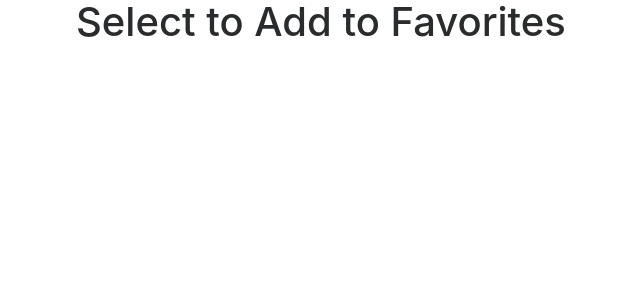
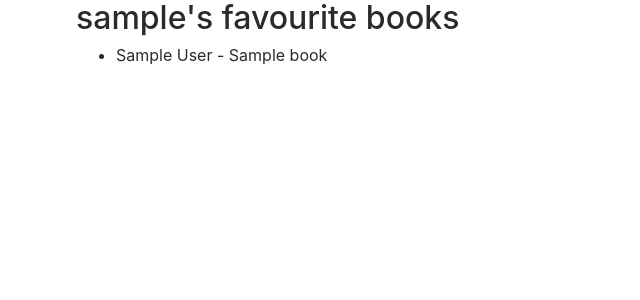
Before and after one commit to crashingbooth/flask-prosgreSQLTest, a Flask app: template templates/listFavorites.html in a window 1280 px wide. Shown: the top 300 px of the page, without its empty margins (9-649 px from the left). Run offline with Flask 2, Linux system fonts and the light colour scheme; the template is opened without the code that fills it: most values are stand-ins (such as "Sample title", 1, 10 or a date in 2020); some libraries are stand-ins or nearby versions.

Commit message:
added User

```diff
--- /dev/null
+++ b/User.py
@@ -0,0 +1,4 @@
+class User:
+	def __init__(self, username, user_id):
+		self.username = username
+		self.user_id = user_id
--- a/app.py
+++ b/app.py
@@ -6,6 +6,7 @@ from flask import Flask, session, render_template, request
 from flask_session import Session
 from sqlalchemy import create_engine
 from sqlalchemy.orm import scoped_session, sessionmaker
+from User import User
 
 
 app = Flask(__name__)
@@ -60,7 +61,7 @@ def submitRegistration():
 	db.execute("INSERT into users (username, password, salt) VALUES (:username, :password, :salt)",
 		{"username":username, "password":hashed, "salt":salt})
 	db.commit()
-	db.userSession = salt
+	db.userSession = User(username, salt)
 	msg = "logged in as " + username + "db.userSession" + db.userSession
 	return render_template("success.html", message=msg)
 
@@ -83,7 +84,7 @@ def submitLogin():
 
 	if hashed_userPassword == hashed_password:
 		msg = "logged in as " + name
-		db.userSession = salt
+		db.userSession = User(username, salt)
 		return render_template("success.html", message=msg)
 	else:
 		return render_template("error.html", message="invalid username or password")
@@ -110,7 +111,7 @@ def listBooks(msg = None):
 @app.route("/<isbn>/<year>")
 def select_book(isbn, year):
 	db.execute("INSERT into favorites (isbn, user_id) VALUES (:isbn, :id)",
-		{ "isbn": isbn, "id": db.userSession})
+		{ "isbn": isbn, "id": db.userSession.user_id})
 	selected = db.execute("SELECT title from books WHERE isbn=:isbn", { "isbn": isbn}).fetchone()
 	books = db.execute("SELECT * from books WHERE year=:year", {"year":year})
 	db.commit()
@@ -119,5 +120,5 @@ def select_book(isbn, year):
 @app.route("/listFavorites")
 def list_favorites():
 	favs = db.execute("SELECT DISTINCT b.author, b.title FROM favorites as f LEFT JOIN books as b ON f.isbn = b.isbn WHERE f.user_id=:user_id",
-		{"user_id":db.userSession})
-	return render_template("listFavorites.html", username=db.userSession, favs=favs)
+		{"user_id":db.userSession.user_id})
+	return render_template("listFavorites.html", username=db.userSession.username, favs=favs)
--- a/templates/listFavorites.html
+++ b/templates/listFavorites.html
@@ -1,11 +1,17 @@
 {% extends "layout.html" %}
 
 {% block title %}
-    Found Books
+    Favorites for {{ username }}
 {% endblock %}
 
 {% block body %}
-	<h1>Select to Add to Favorites</h1>
-
+    <h2>{{ username }}'s favourite books</h2>
+	<ul>
+        {% for book in favs %}
+            <li>
+              {{ book.author }} - {{ book.title }}
+            </li>
+        {% endfor %}
+    </ul>
 
 {% endblock %}
--- a/templates/success.html
+++ b/templates/success.html
@@ -9,4 +9,5 @@
     {{ message }}
 
     <p><a href="{{ url_for('searchBooks') }}">Search Books!</a></p>
+    <p><a href="{{ url_for('list_favorites') }}">List Favorites Books!</a></p>
 {% endblock %}
```
